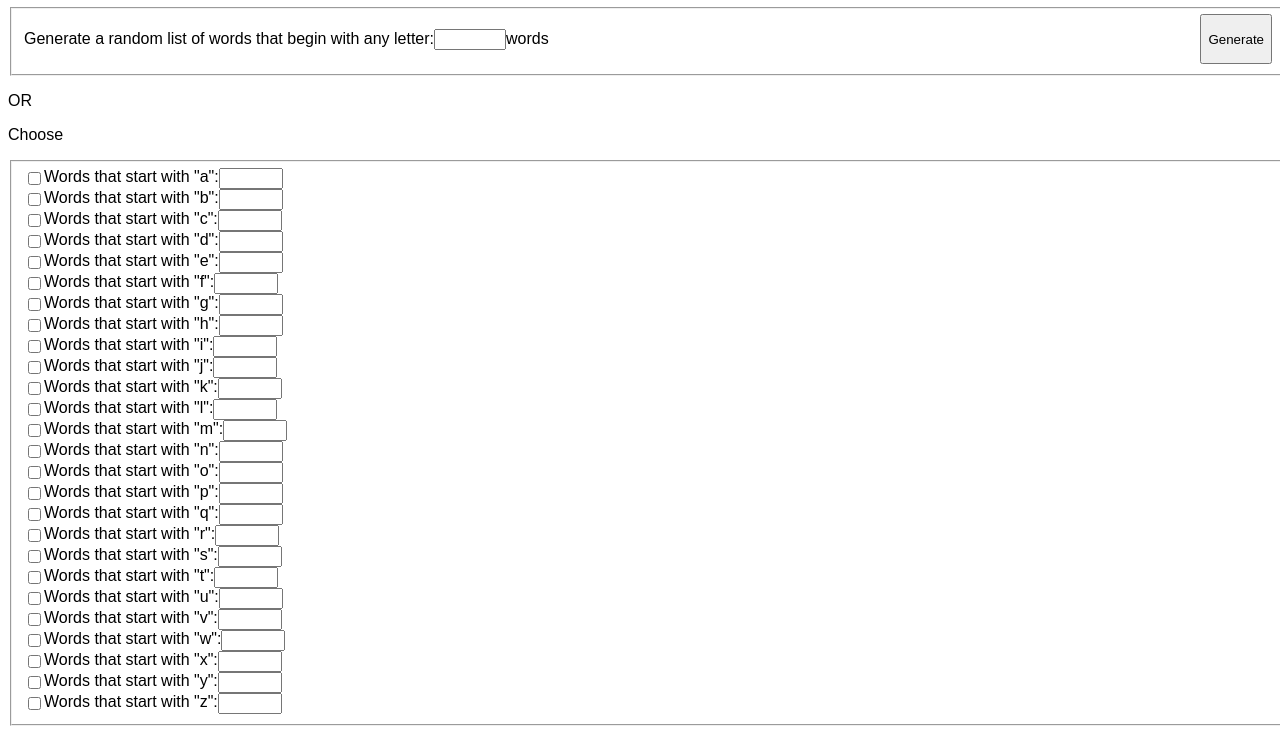
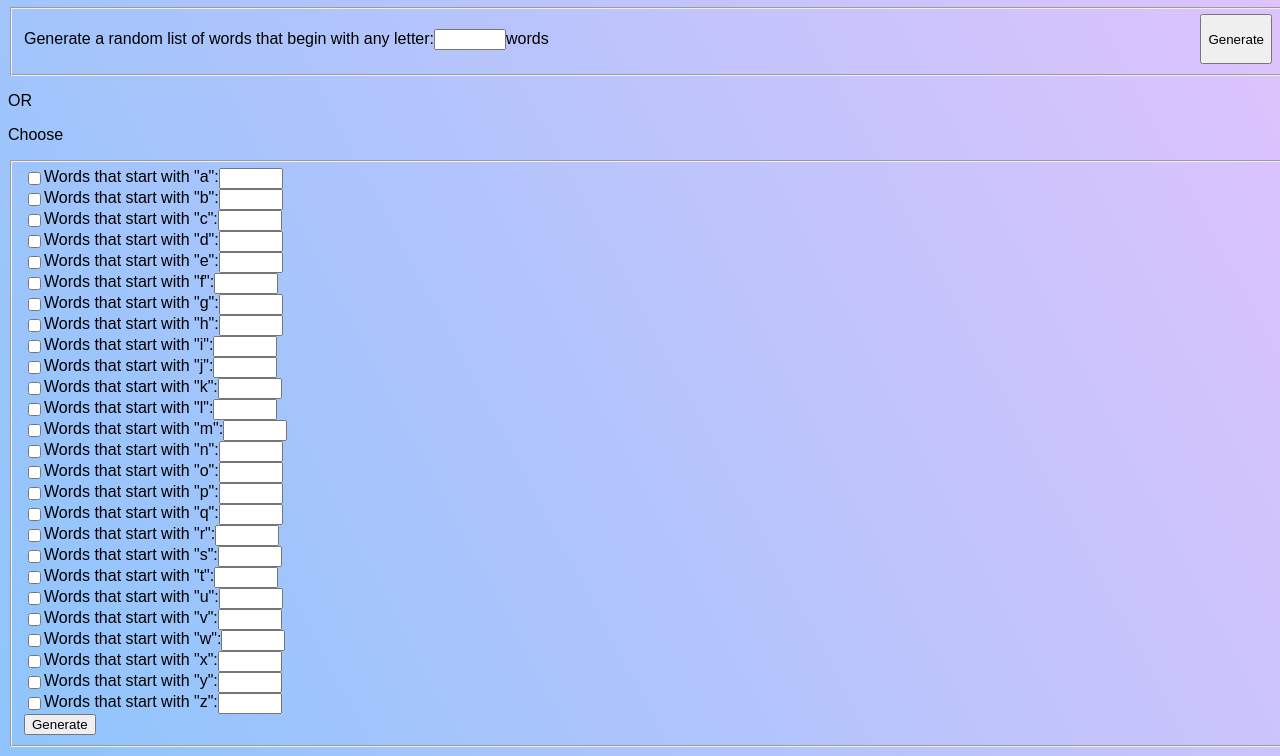
Before and after one commit to kyruken/string-generator, a plain HTML site: page index.html in a window 1280 px wide. Shown: the part 73-829 px from the top of the page. Drawn offline with Linux system fonts and the light colour scheme; no server answers.

Commit message:
finish word generator

```diff
--- a/index.html
+++ b/index.html
@@ -130,6 +130,7 @@
                     <input id="znum" type="number" name="znum" min="1" max="100" />
                 </label>
             </div>
+            <button id="generatefixed">Generate</button>
         </fieldset>
     </form>
 </body>
--- a/styles.css
+++ b/styles.css
@@ -2,6 +2,8 @@ body {
     width: 100%;
     height: 100vh;
     font-family: sans-serif;
+    background-color: #8EC5FC;
+    background-image: linear-gradient(62deg, #8EC5FC 0%, #E0C3FC 100%);
 }
 
 h1 {
```
Also changed, not shown: 1 other file.
